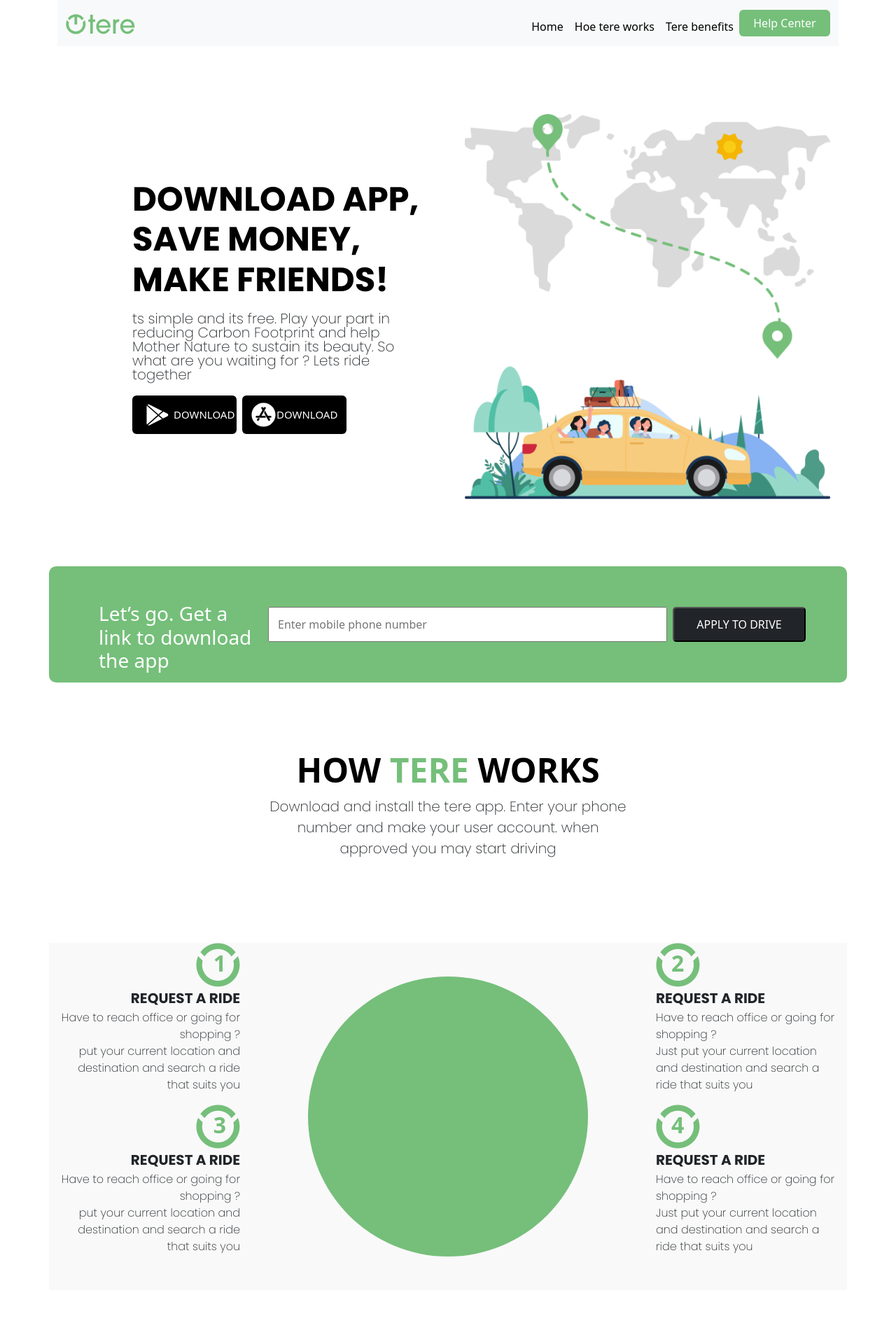
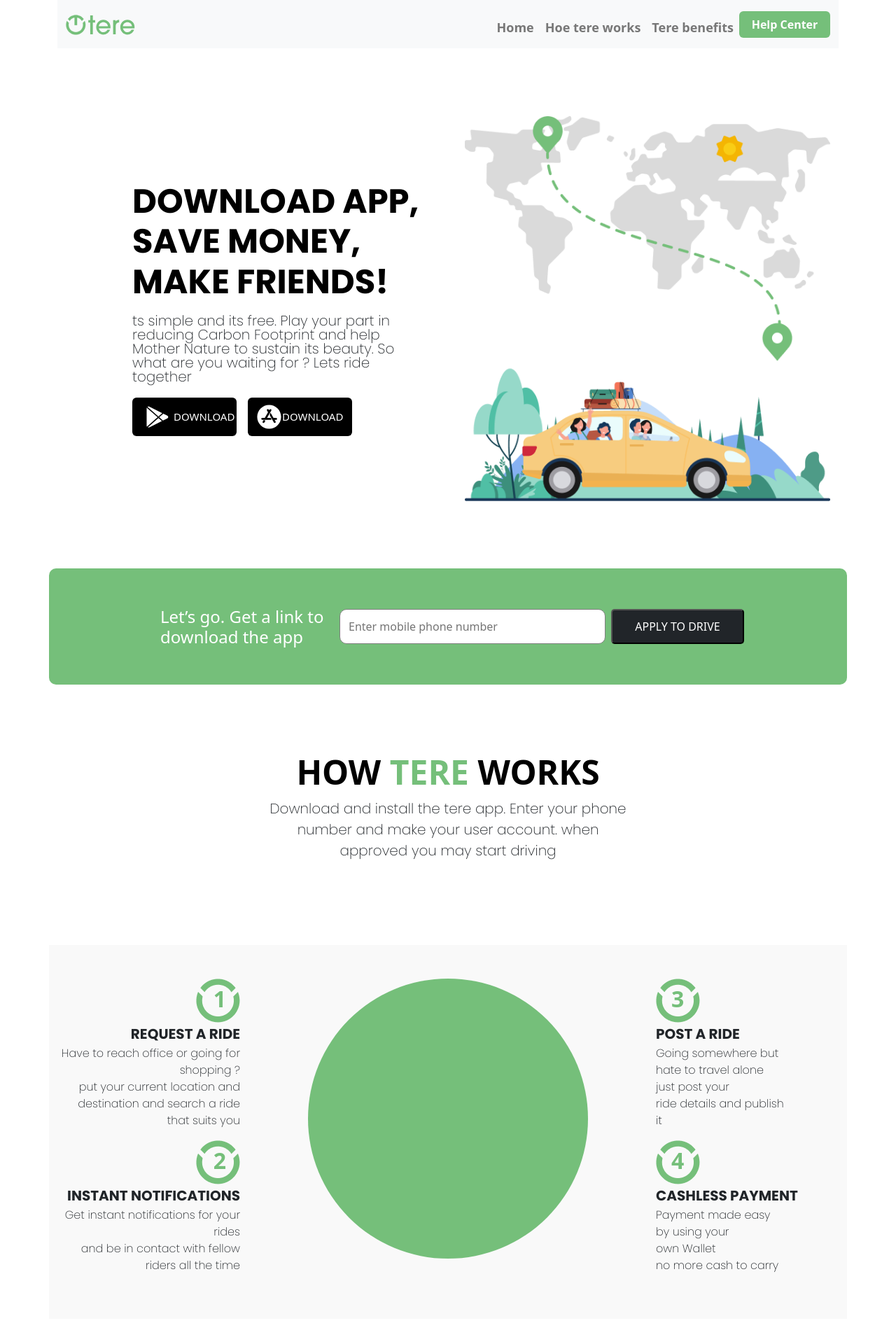
Before and after one commit to Unshakhan/Tere, a plain HTML site: page my first bootstrap/index.html in a window 1280 px wide. Shown: the top 1900 px of the page at 70% size. Drawn offline with nearby package versions, Linux system fonts and the light colour scheme.

Commit message:
Add files via upload

```diff
--- a/my first bootstrap/index.html
+++ b/my first bootstrap/index.html
@@ -12,25 +12,15 @@
   <link
     href="https://fonts.googleapis.com/css2?family=Poppins:ital,wght@0,100;0,200;0,300;0,400;0,500;0,600;0,700;0,800;0,900;1,100;1,200;1,300;1,400;1,500;1,600;1,700;1,800;1,900&display=swap"
     rel="stylesheet">
+
   <link rel="stylesheet" href="style.css">
+    <link
+    rel="stylesheet"
+    href="https://cdnjs.cloudflare.com/ajax/libs/animate.css/4.1.1/animate.min.css"
+  />
 </head>
 
 <body>
-  <!-- <div class="container">
-    <header class="d-flex flex-wrap justify-content-center py-3 mb-4 border-bottom"> <a href="/"
-        class="d-flex align-items-center mb-3 mb-md-0 me-md-auto link-body-emphasis text-decoration-none"> <svg
-          class="bi me-2" width="40" height="32" aria-hidden="true">
-          <use xlink:href="#bootstrap"></use>
-        </svg> <span class="fs-4 terelogp"><img src="assets/Group 3702.svg" alt=""></span> </a>
-      <ul class="nav nav-pills">
-        <li class="nav-item"><a href="#" class="nav-link">Home</a></li>
-        <li class="nav-item"><a href="#" class="nav-link">How tere works</a></li>
-        <li class="nav-item"><a href="#" class="nav-link">Tere benefits</a></li>
-        <li class="nav-item home-button"><a href="#" class="nav-link button-color" aria-current="page">Help Center</a>
-        </li>
-      </ul>
-    </header>
-  </div> -->
 
   <div class="container">
     <nav class="navbar navbar-expand-lg bg-body-tertiary">
@@ -43,13 +33,13 @@
         <div class="collapse navbar-collapse" id="navbarSupportedContent">
           <ul class="navbar-nav ms-auto my-auto">
             <li class="nav-item">
-              <a class="nav-link active" aria-current="page" href="#">Home</a>
+              <a class="nav-link " aria-current="page" href="#">Home</a>
             </li>
             <li class="nav-item">
               <a class="nav-link" href="#">Hoe tere works</a>
             </li>
             <li class="nav-item">
-              <a class="nav-link active" aria-current="page" href="#">Tere benefits</a>
+              <a class="nav-link " aria-current="page" href="#">Tere benefits</a>
             </li>
           </ul>
           <form class="d-flex" role="search">
@@ -80,7 +70,7 @@
               src="assets/bxl_play-store.svg" alt="" class="button-img">
             DOWNLOAD
           </button>
-          <button class="btn btn-primary d-inline-flex align-items-center down" type="button"> <img
+          <button class="btn btn-primary d-inline-flex align-items-center down ms-2" type="button"> <img
               src="assets/Vector.svg" alt="" class="button-img">
             DOWNLOAD
           </button>
@@ -91,11 +81,10 @@
   <!-- form -->
   <div class="container">
     <form class="form-div row  gap-2">
-      <h3 class="form-para col-lg-4 col-sm-12">
-        Let’s go. Get a link
-        to download the app
-      </h3>
-      <input type="text" placeholder="Enter mobile phone number" class="input543 col-lg-6 col-sm-12">
+      <h4 class="form-para col-lg-6 col-sm-12 my-2">
+        Let’s go. Get a link to download the app
+      </h4>
+      <input type="text" placeholder="Enter mobile phone number" class="input543 col-lg-4 col-sm-12">
       <input type="button" value="APPLY TO DRIVE" class="input col-lg-2 bg-dark apply-btn">
     </form>
   </div>
@@ -108,7 +97,7 @@
   </div>
   <div class="container text-end no ">
     <div class="row ">
-      <div class="col-lg-3 circle-left-div col-sm-12">
+      <div class="col-lg-3 circle-left-div col-sm-12 py-5">
         <div class="group94"><img src="assets/Group 3694.png" alt="">
           <h2 class="one">1</h2>
         </div>
@@ -116,30 +105,28 @@
         <p class="poppins-thin">Have to reach office or going for shopping ? <br>
           put your current location and destination and search a ride that suits you</p>
         <div class="group94"><img src="assets/Group 3694.png" alt="">
-          <h2 class="one">3</h2>
+          <h2 class="one">2</h2>
         </div>
-        <h5 class="ride poppins-extralight my-1">REQUEST A RIDE</h5>
-        <p class="poppins-thin">Have to reach office or going for shopping ? <br>
-          put your current location and destination and search a ride that suits you</p>
+        <h5 class="ride poppins-extralight my-1">INSTANT NOTIFICATIONS</h5>
+        <p class="poppins-thin">Get instant notifications for your <br>rides <br> and be in contact with fellow <br> riders all the time</p>
       </div>
-      <div class="col p-5 circlekaapna-div">
+      <div class="col py-5 align-items-center circlekaapna-div">
 
-        <div class="circle mx-auto"><img src="assets/Group 3693.png" alt="" class="logo-of" height="448px"
+        <div class="circle mx-auto animate__animated animate__bounce"><img src="assets/Group 3693.png" alt="" class="logo-of" height="448px"
             width="223px"></div>
       </div>
-      <div class="col-lg-3 text-start circle-left-div col-sm-12">
+      <div class="col-lg-3 text-start circle-left-div col-sm-12 py-5">
         <div class="group94"><img src="assets/Group 3694.png" alt="">
-          <h2 class="two">2</h2>
+          <h2 class="two">3</h2>
         </div>
-        <h5 class="ride poppins-extralight my-1">REQUEST A RIDE</h5>
-        <p class="poppins-thin">Have to reach office or going for shopping ? <br>
-          Just put your current location and destination and search a ride that suits you</p>
+        <h5 class="ride poppins-extralight my-1">POST A RIDE</h5>
+        <p class="poppins-thin">Going somewhere but <br> hate to
+          travel alone <br> just post your <br> ride details and publish <br> it</p>
         <div class="group94"><img src="assets/Group 3694.png" alt="">
           <h2 class="two">4</h2>
         </div>
-        <h5 class="ride poppins-extralight my-1">REQUEST A RIDE</h5>
-        <p class="poppins-thin">Have to reach office or going for shopping ? <br>
-          Just put your current location and destination and search a ride that suits you</p>
+        <h5 class="ride poppins-extralight my-1">CASHLESS PAYMENT</h5>
+        <p class="poppins-thin">Payment made easy <br> by using your <br> own Wallet <br> no more cash to carry</p>
       </div>
     </div>
   </div>
@@ -165,16 +152,16 @@
         </div>
       </div>
     </div>
-    <div class="container my-5">
+    <div class="container my-5 ">
       <div class="earnings-section">
-        <div class="earnings-flex flex-column flex-md-row align-items-center "> <!-- Image -->
-          <div class="text-center"> <img src="assets/Frame (1).png" alt="Money Icon" class="earnings-image"> </div>
+        <div class="earnings-flex flex-column flex-md-row-reverse align-items-center "> <!-- Image -->
           <!-- Text -->
-          <div class="earnings-text-block">
-            <div class="earnings-number">02.</div>
+          <div class="earnings-text-block ">
+           <div class="earnings-number">02.</div>
             <div class="earnings-title">Earnings</div>
-            <p class="earnings-text poppins-thin">By driving with tere you can earn more.</p>
+            <p class="earnings-text poppins-thin ">By driving with tere you can earn more.</p>
           </div>
+          <div class="text-centern "> <img src="assets/Frame (1).png" alt="Money Icon" class="earnings-image"> </div>
         </div>
       </div>
     </div>
@@ -185,10 +172,10 @@
         <div class="earnings-section">
           <div class="earnings-flex flex-column flex-md-row align-items-center"> <!-- Image -->
             <!-- Text -->
-            <div class="earnings-text-block">
-              <span class="earnings-number">03.</span>
+            <div class="earnings-text-block d-flex flex-column">
+             <div> <span class="earnings-number">03.</span>
               <div class="earnings-title Customer">Customer <br>
-                support 24/7</div>
+                support 24/7</div></div>
               <p class="earnings-text poppins-thin">Tere is a local service provider and we are proud to <br> support
                 you in your local language. We are proud to be <br> at your service 24/7!</p>
             </div>
@@ -222,7 +209,7 @@
           <div class="p-3">
             <div class="d-flex align-items-center flex-column btn-div">
               <button type="button" class="btn btn-dark buttons2 mb-3 align-items-center d-flex"><img class="pe-3 btn-img2 img-fluid" src="assets/bxl_play-store.svg" alt="" width="55px">DOWNLOAD</button>
-              <button type="button" class="btn btn-dark buttons2 align-items-center d-flex"><img class="pe-3 btn-img2 img-fluid" src="assets/Vector.svg" alt="">DOWNLOAD</button>
+              <button type="button" class="btn btn-dark buttons2 align-items-center d-flex "><img class="pe-3 btn-img2 img-fluid" src="assets/Vector.svg" alt="">DOWNLOAD</button>
             </div>
           </div>
         </div>
--- a/my first bootstrap/style.css
+++ b/my first bootstrap/style.css
@@ -39,16 +39,12 @@ Height: 51px;
 
   .down:hover{
     background-color: #353333;
+    transform: scale(1.1);
   }
   .buttons-div{
     margin-top: 20px;
   }
-  /* .carimage{
-    Width:
-453px;
-height:
-582.81px
-  } */
+
   .button-img{
 margin: 1px;
   }
@@ -66,12 +62,14 @@ align-items: center;
   }
   .form-para{
     color: #fff;
-    Width: 246px;
+    Width: 260px;
     Height: 56px;
   }
   .input543{
     /* width: 500px; */
     height: 50px;
+    border-radius: 10px;
+    border: 1px solid grey;
   }
   .input{
     height: 50px;
@@ -169,7 +167,10 @@ top: -40px;
             /* padding: 30px; */
             box-shadow: 0 4px 10px rgba(0, 0, 0, 0.1);
         }
-
+.earnings-section:hover{
+  transform: scale(1.1);
+  transition: 2s;
+}
         .earnings-number {
             font-size: 50px;
             font-weight: bold;
@@ -206,6 +207,7 @@ top: -40px;
             background-image: none; /* This hides the background image on small screens */
     background-color: #f5f5f5; /* Optional: fallback background color */
           }
+
         }
 
         @media (max-width: 767.98px) {
@@ -217,7 +219,8 @@ top: -40px;
               display: none;
             }
           .numberfourth{
-            background:none ; /* This hides the background image on small screens */
+            /* background-image:none ;  */
+            background-size: 0px;
           }
 
 
@@ -248,3 +251,12 @@ margin-bottom: 5px;
           height: 500px;
           background-color: transparent;
         }
+       .nav-link{
+        font-size: 18px;
+        font-weight: 600;
+        color: #777;
+       }
+ .help{
+
+        font-weight: 600;
+}
```
